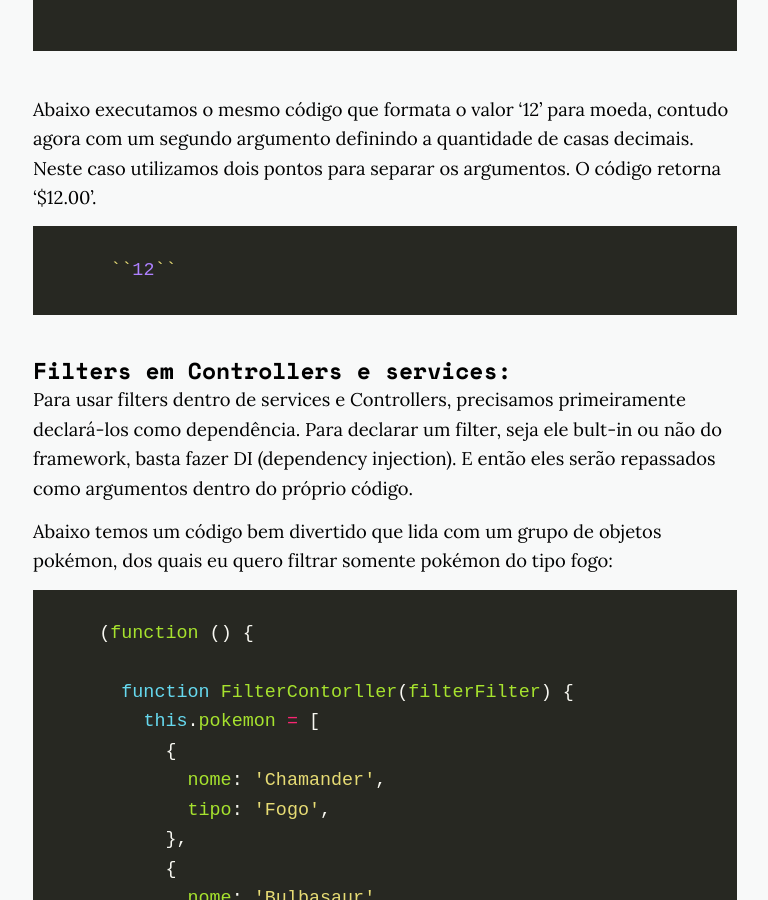
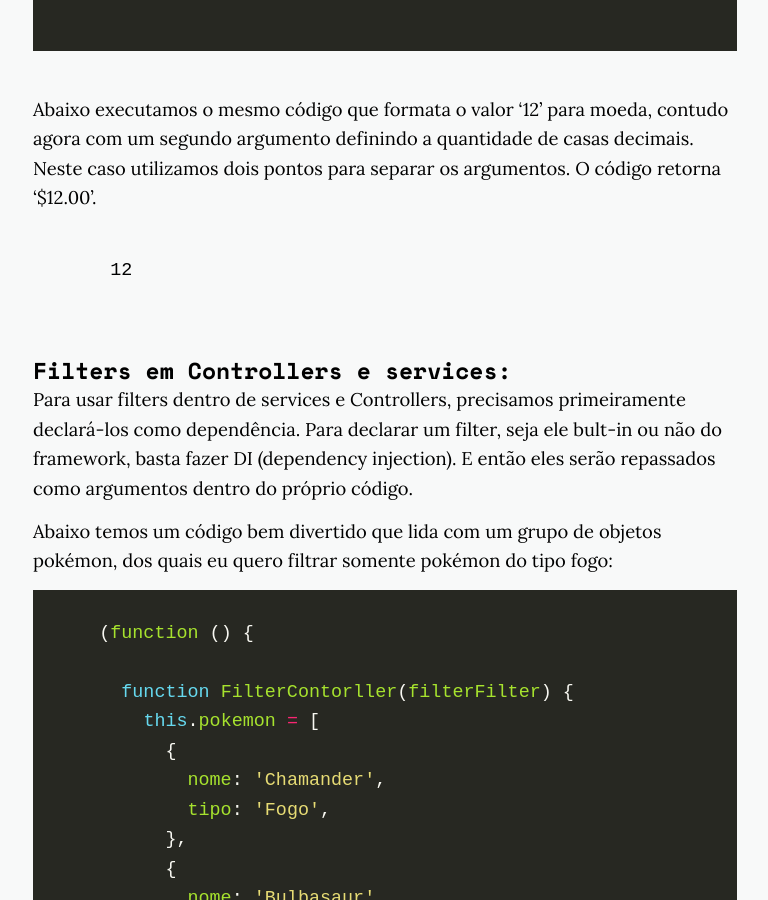
Before and after one commit to Nabucodono5or/Nabucodono5or.github.io, a Jekyll site: the page built from _posts/2019-08-10-nova-materia.markdown, in a window 1280 px wide and 900 px high, scrolled down 2147 px. Shown: the whole window, without its empty margins (255-1023 px from the left). Built offline with Jekyll 4.4.1, drawn with Linux system fonts in a browser that asks for light colours; nearby versions of some CDN libraries.

Commit message:
outro teste

```diff
--- a/_posts/2019-08-10-nova-materia.markdown
+++ b/_posts/2019-08-10-nova-materia.markdown
@@ -54,9 +54,9 @@
 Abaixo executamos o mesmo código que formata o valor '12' para moeda, contudo agora com um segundo argumento definindo a quantidade de casas decimais. Neste caso utilizamos dois pontos para separar os argumentos. O código retorna '$12.00'.
 
 
-~~~ javascript
+~~~ angularjs
 
-       ``{{ 12 | currency:'$':'2' }}``
+       {{ 12 | currency:'$':'2' }}
 
 ~~~
 <br>
```
